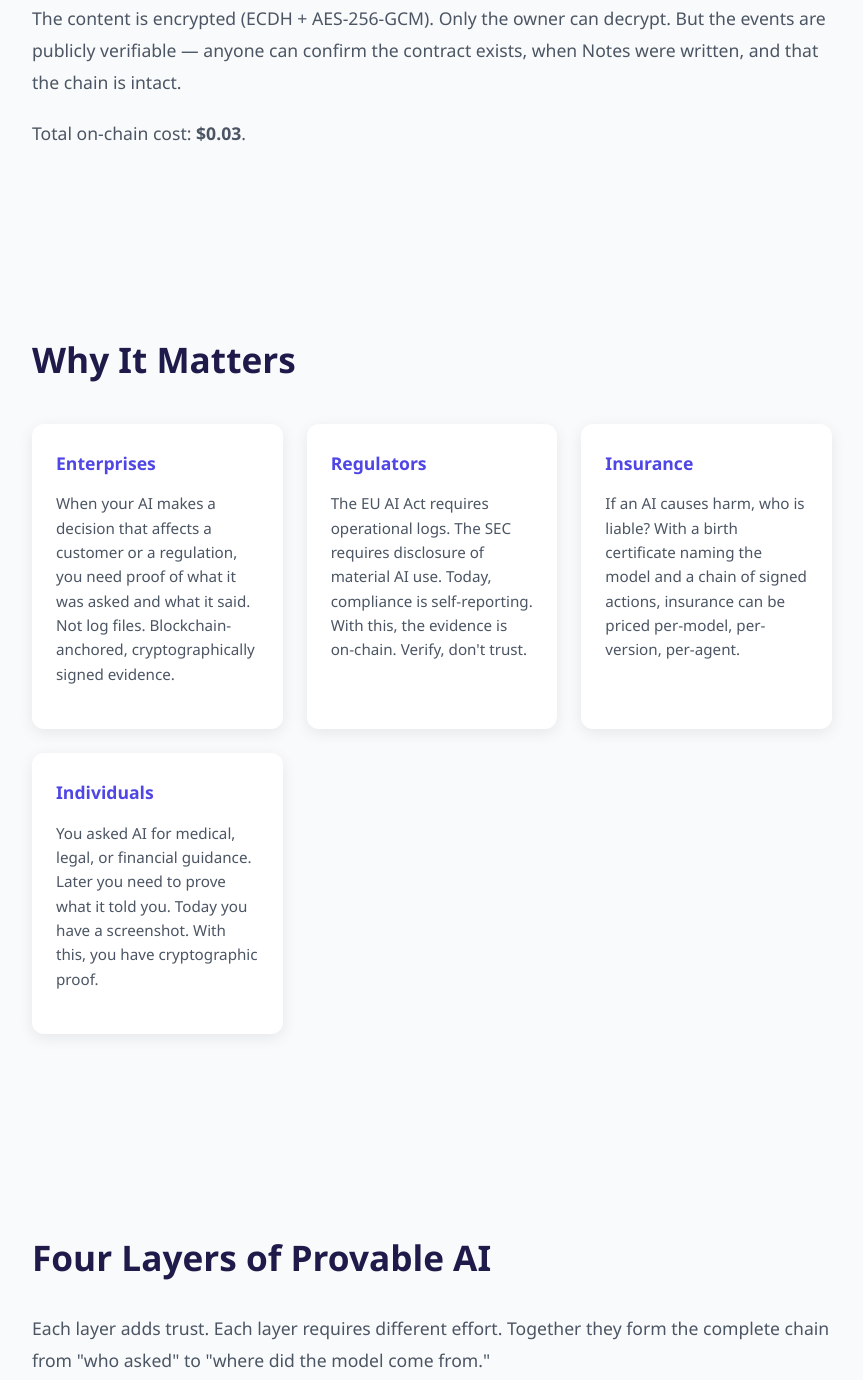
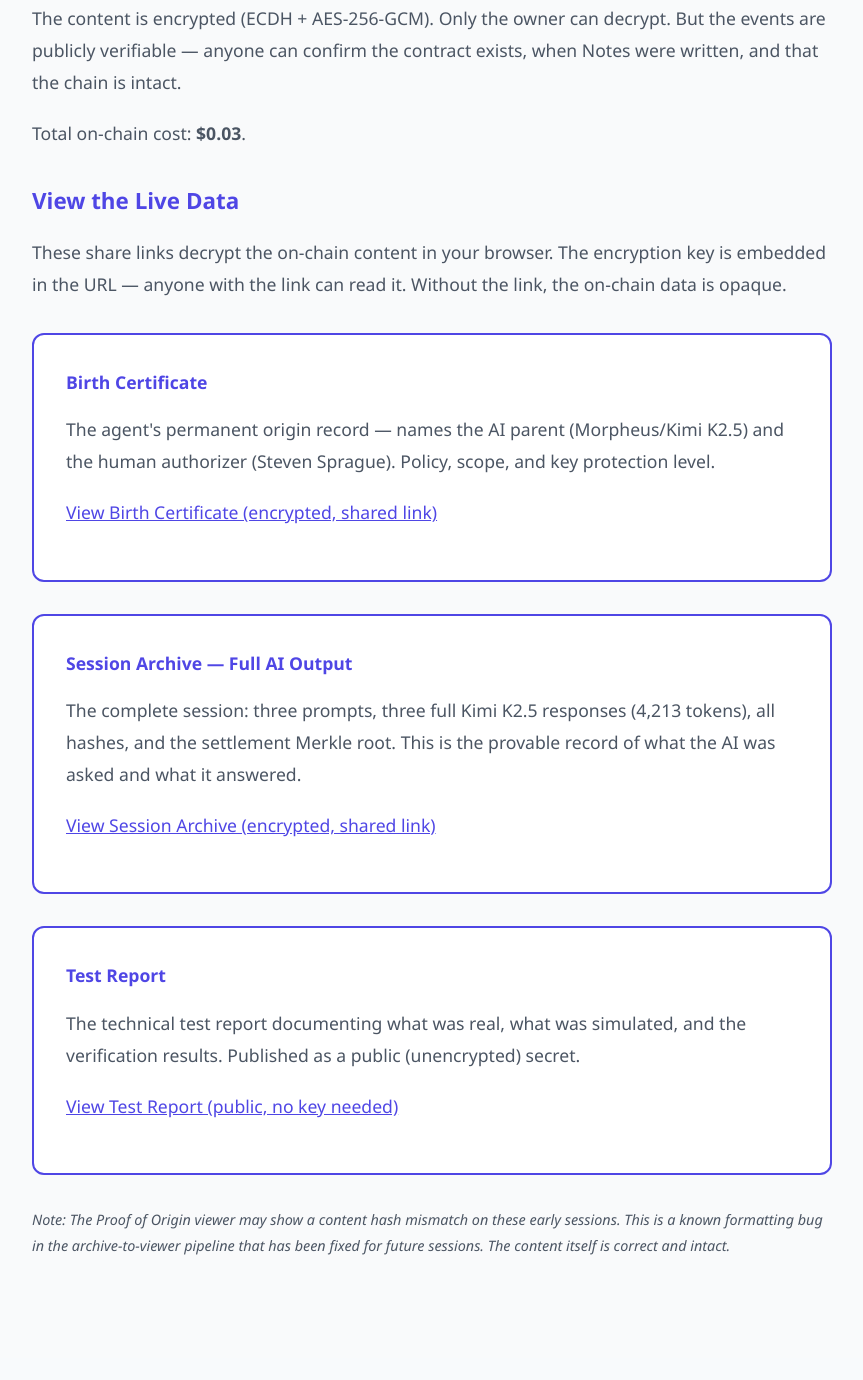
Before and after one commit to rootz-global/proof-site, a website: page index.html in a window 1280 px wide. Shown: the part 3311-4691 px from the top of the page, without its empty margins (208-1071 px from the left). Drawn offline with Linux system fonts and the light colour scheme.

Commit message:
Add live share links to session data + hash mismatch note
Three shareable on-chain secrets viewable in browser:
- Birth certificate (encrypted, shared link)
- Session archive with full AI output (encrypted, shared link)
- Test report (public, no key needed)

Co-Authored-By: Claude Opus 4.6 (1M context) <noreply@anthropic.com>

```diff
--- a/index.html
+++ b/index.html
@@ -419,6 +419,47 @@
         <p>
             Total on-chain cost: <strong>$0.03</strong>.
         </p>
+
+        <h3>View the Live Data</h3>
+        <p>
+            These share links decrypt the on-chain content in your browser.
+            The encryption key is embedded in the URL &mdash; anyone with the link can read it.
+            Without the link, the on-chain data is opaque.
+        </p>
+
+        <div class="on-chain-box">
+            <h4>Birth Certificate</h4>
+            <p>The agent's permanent origin record &mdash; names the AI parent (Morpheus/Kimi K2.5)
+               and the human authorizer (Steven Sprague). Policy, scope, and key protection level.</p>
+            <p><a href="https://rootz.global/s/0x70b893e3b519255166a1fb64dcde920d056a2d5c?k=yTFRhjNRGsOGstZ--xQ9B6drM3tL3c6FZ6s0qomPa6o" target="_blank">
+                View Birth Certificate (encrypted, shared link)
+            </a></p>
+        </div>
+
+        <div class="on-chain-box">
+            <h4>Session Archive &mdash; Full AI Output</h4>
+            <p>The complete session: three prompts, three full Kimi K2.5 responses (4,213 tokens),
+               all hashes, and the settlement Merkle root. This is the provable record of what the
+               AI was asked and what it answered.</p>
+            <p><a href="https://rootz.global/s/0x136a5ec90d58fd09506409e46edb5acf1ea34ece?k=maofU5YgcagMjCTLbGs5vLrX2vDGAP2umkXv2C3A21c" target="_blank">
+                View Session Archive (encrypted, shared link)
+            </a></p>
+        </div>
+
+        <div class="on-chain-box">
+            <h4>Test Report</h4>
+            <p>The technical test report documenting what was real, what was simulated,
+               and the verification results. Published as a public (unencrypted) secret.</p>
+            <p><a href="https://rootz.global/public/0x9756bd241d2dd639bf3d1c23490a9c0a65bbed7e" target="_blank">
+                View Test Report (public, no key needed)
+            </a></p>
+        </div>
+
+        <p style="font-size: 0.9rem; color: var(--gray-600); margin-top: 1.5rem;">
+            <em>Note: The Proof of Origin viewer may show a content hash mismatch on these early sessions.
+            This is a known formatting bug in the archive-to-viewer pipeline that has been fixed for
+            future sessions. The content itself is correct and intact.</em>
+        </p>
     </div>
 </section>
 
```
